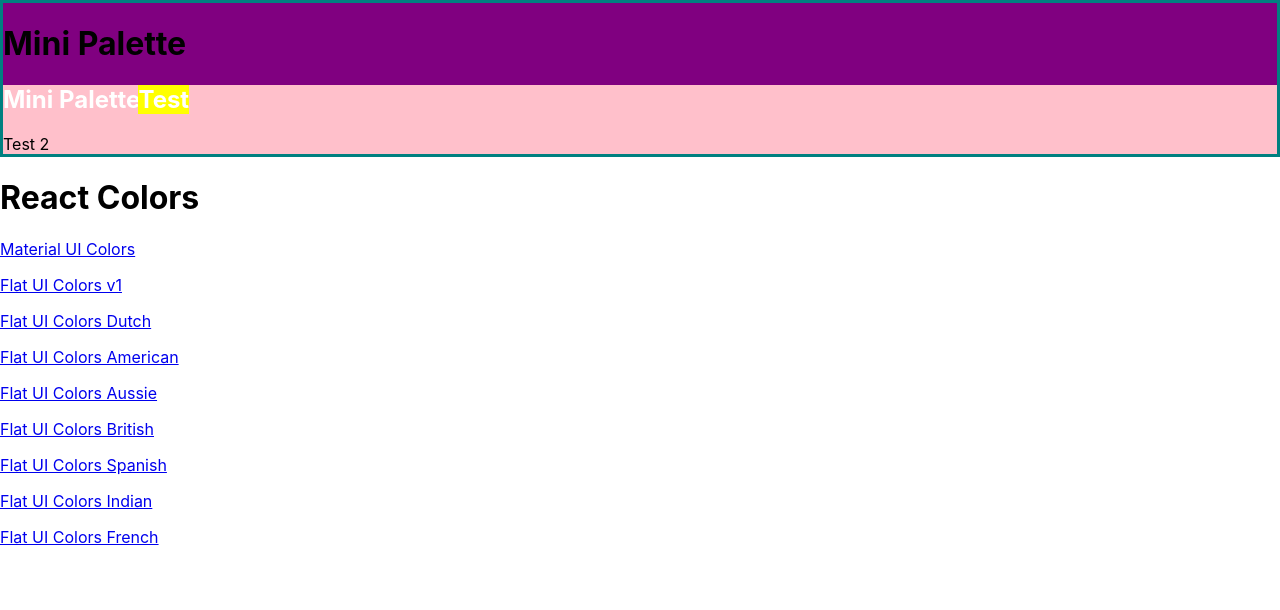
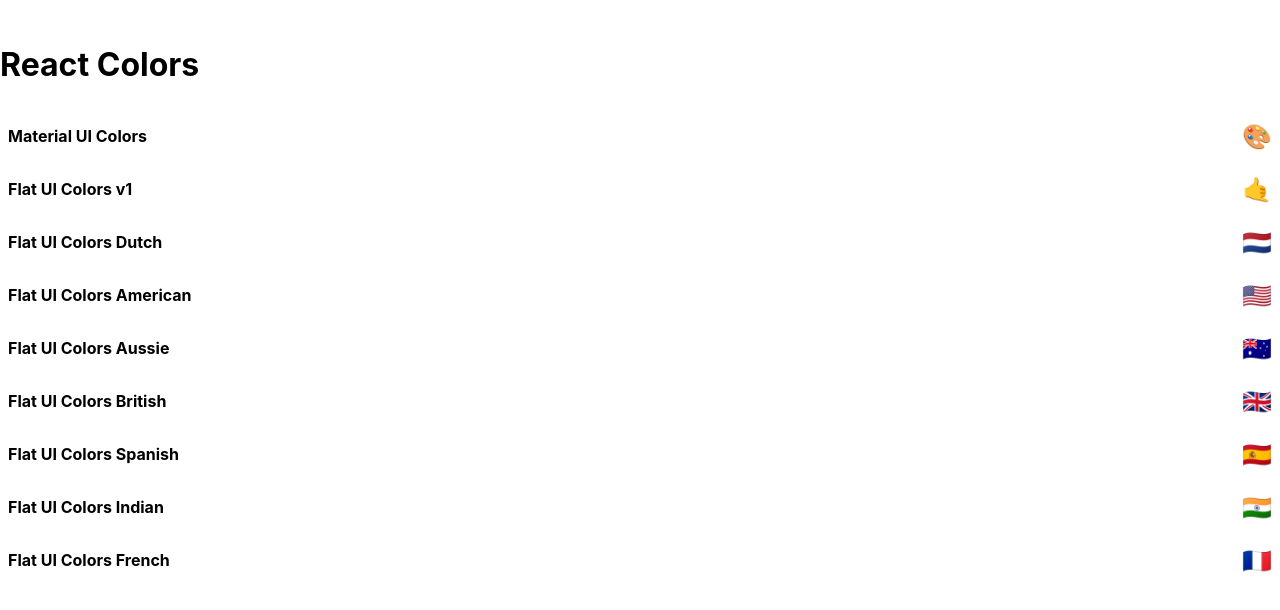
Before and after one commit to Theseus33/Color-Box, a React (Create React App) app: page / in a window 1280 px wide. Shown: the top 610 px of the page. Built offline with nearby package versions, Linux system fonts and the light colour scheme.

Commit message:
start styling MiniPalette

```diff
--- a/src/MiniPalette.js
+++ b/src/MiniPalette.js
@@ -3,30 +3,44 @@ import { withStyles } from "@material-ui/styles";
 import Link from 'react-router-dom';
 
 const styles = {
-    main: {
-        backgroundColor: "purple",
-        border: "3px solid teal"
+    root: {
+        backgroundColor: "white",
+        borderRadius: "5px",
+        padding: "0.5rem",
+        position: "relative",
+        overflow: "hidden",
+        "&:hover": {
+            cursor:"pointer"
+        }
     },
-    secondary: {
-        backgroundColor: "pink",
-        "& h1": {
-            color: "white",
-            "& span": {
-                backgroundColor: "yellow"
-            }
-        }
+    colors: {
+        backgroundColor: "grey"
+    },
+    title: {
+        display: "flex",
+        justifyContent: "space-between",
+        alignItems: "center",
+        margin: "0",
+        color: "black",
+        paddingTop: "0.5rem",
+        fontSize: "1rem",
+        position: "relative"
+    },
+    emoji: {
+        marginLeft: "0.5rem",
+        fontSize: "1.5rem"
     }
 };
 
 function MiniPalette(props) {
-    const {classes} = props;
+    const {classes, paletteName, emoji} = props;
+
     return (
-        <div className={classes.main}>
-            <h1>Mini Palette</h1>
-            <section className={classes.secondary}>
-                <h1>Mini Palette<span>Test</span></h1>
-                <span>Test 2</span>
-            </section>
+        <div className={classes.root}>
+            <div className={classes.colors}/>
+    <h5 className={classes.title}>
+        {paletteName} <span className={classes.emoji}>{emoji}</span>
+        </h5>
         </div>
     );
 }
--- a/src/PaletteList.js
+++ b/src/PaletteList.js
@@ -4,15 +4,13 @@ import { Link } from "react-router-dom";
 
 class PaletteList extends Component {
     render() {
-        const { palettes } =this.props;
+        const { palettes } = this.props;
         return (
             <div>
                 <MiniPalette />
                 <h1>React Colors</h1>
                 {palettes.map(palette => (
-                    <p>
-                    <Link to={`/palette/${palette.id}`}>{palette.paletteName}</Link>
-                    </p>
+                   <MiniPalette {...palette} />
                 ))}
             </div>
         );
```
